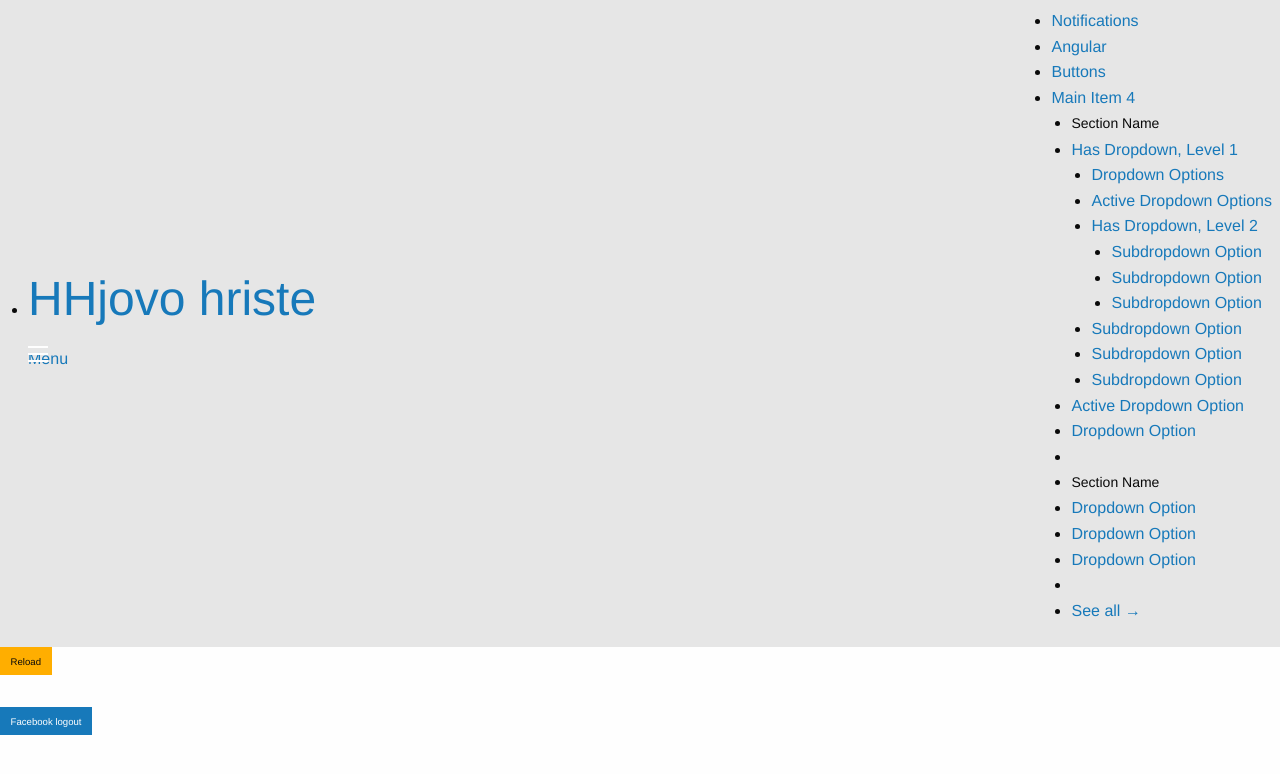
After one commit to hhjcz/silex-hriste, a PHP site: template templates/facebook-notifications.twig in a window 1280 px wide. The commit adds this page. Shown: the top 774 px of the page. Run offline with PHP 8.4, Linux system fonts and the light colour scheme; the template is opened without the code that fills it, so the values that code supplies are empty; some libraries are stand-ins or nearby versions.

Commit message:
Add notifications

```diff
--- a/src/controllers.php
+++ b/src/controllers.php
@@ -39,6 +39,7 @@ $app->get('/facebook/thread/{threadId}/message/{messageId}', 'FacebookController
 
 $app->get('/facebook/thread/{threadId}', 'FacebookController::showThread')->before($facebookLogin);
 
+$app->get('/facebook/notifications', 'FacebookController::showNotifications')->before($facebookLogin);
 
 $app->get('/facebook', 'FacebookController::showInbox')->before($facebookLogin);
 
--- a/templates/bodylayout.twig
+++ b/templates/bodylayout.twig
@@ -13,6 +13,9 @@
 
             <section class="top-bar-section">
                 <ul class="right">
+                    <li class="">
+                        <a class="text-left" href="/facebook/notifications">Notifications</a>
+                    </li>
                     <li class="">
                         <a class="text-left" href="/angular/">Angular</a>
                     </li>
--- a/templates/facebook-inbox.twig
+++ b/templates/facebook-inbox.twig
@@ -4,7 +4,6 @@
 
 {% block content %}
 
-    {% if userLoggedIn == true %}
     <div class="row">
         <div class="small-12 columns">
             <a href="#" id="showAllBtn" class="button sucess tiny">Show all</a>
@@ -62,6 +61,6 @@
                 <a class="button tiny" href="{{ logoutUrl }}">Facebook logout</a>
             </div>
         </div>
-    {% endif %}
 
+    </div>
 {% endblock %}
--- /dev/null
+++ b/templates/facebook-notifications.twig
@@ -0,0 +1,65 @@
+{% extends "bodylayout.twig" %}
+
+{% block title %}silex-hriste{% endblock %}
+
+{% block content %}
+
+    <div class="row">
+        <div class="small-12 columns">
+            {#<a href="#" id="showAllBtn" class="button sucess tiny">Show all</a>#}
+            <a href="#" id="reloadBtn" class="button warning tiny">Reload</a>
+        </div>
+    </div>
+    <div class="row">
+        {#<div class="small-12 columns small-text"> Threads: {{ inbox.unread }} unread, {{ inbox.unseen }}#}
+        {#unseen </span>#}
+        {#</div>#}
+
+        <div class="row">
+            <div class="small-12 columns small-text">
+                <ul class="no-bullet">
+                    {#<li>#}
+                        {#<a href="/facebook?until={{ inbox.previousPage.until }}&since={{ inbox.previousPage.since }}&__previous={{ inbox.previousPage.__previous }}&limit={{ inbox.previousPage.limit }}&__paging_token={{ inbox.previousPage.__paging_token }}">#}
+                        {#previous#}
+                        {#</a>#}
+                    {#</li>#}
+                    {% for notification in notifications.items %}
+                        <li>
+                            {#<a href="/facebook/notification/{{ notification.id }}">#}
+                            <span class="label info">{{ notification.object }}{{ notification.from }}:</span>
+                            {#</a>#}
+                            <ul class="no-bullet">
+                                {#{% for message in notification.messages %}#}
+                                    <li class="message-unread">
+                                        <span class="label secondary">{{ notification.created_time }}:</span>
+                                        <span class="small-text">{{ notification.title }}:</span>
+
+                                        {#<div class="message-text">{{ message.message | raw }}</div>#}
+                                    </li>
+                                {#{% endfor %}#}
+                            </ul>
+                        </li>
+                        <hr>
+                    {% endfor %}
+                    {#<li>#}
+                        {#<a href="/facebook?until={{ inbox.nextPage.until }}&since={{ inbox.nextPage.since }}&__previous={{ inbox.nextPage.__previous }}&limit={{ inbox.nextPage.limit }}&__paging_token={{ inbox.nextPage.__paging_token }}">#}
+                            {#next#}
+                        {#</a>#}
+                    {#</li>#}
+                </ul>
+            </div>
+        </div>
+
+        <div class="row">
+            <div class="small-12 columns">
+                {#Logged in as: {{ fbUserName }}, id: {{ fbId }}#}
+            </div>
+        </div>
+        <div class="row">
+            <div class="small-12 columns">
+                <a class="button tiny" href="{{ logoutUrl }}">Facebook logout</a>
+            </div>
+        </div>
+
+    </div>
+{% endblock %}
```
Also changed, not shown: src/FacebookClient/AbstractGraph.php (+9 -0 lines), src/FacebookClient/FacebookApiClient.php (+32 -19 lines), src/FacebookClient/NotificationsGraph.php (added, +33 -0 lines), src/FacebookController.php (+16 -1 lines). Lines whose indentation alone changed are shown as unchanged.
